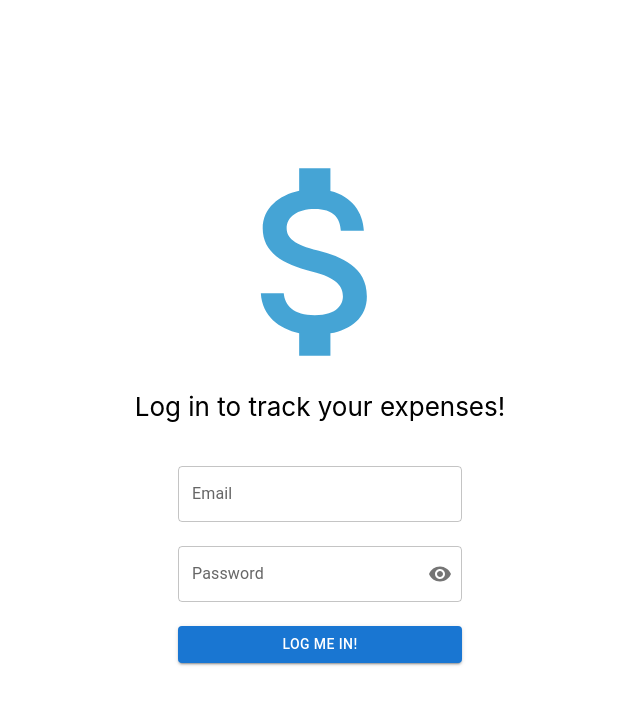
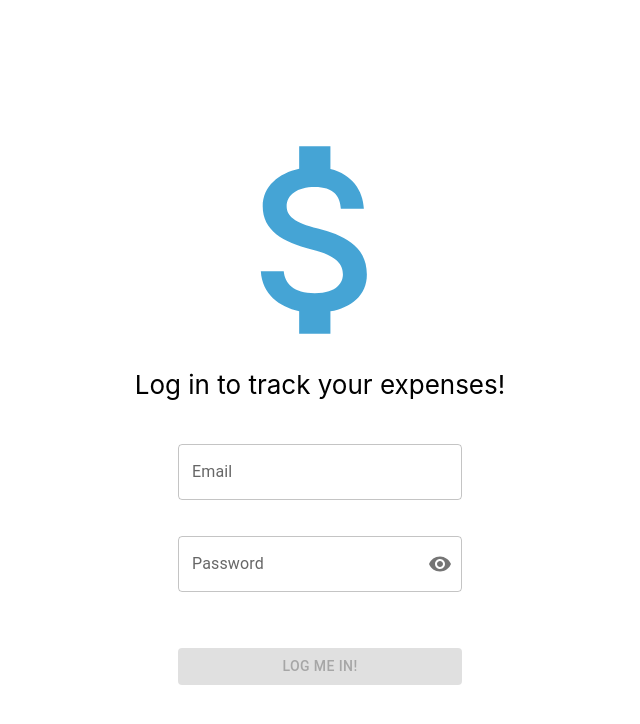
Before and after one commit to Habujama/expenses-tracker, a React (Create React App) app: page / in a window 1280 px wide. Shown: the top 724 px of the page, without its empty margins (320-960 px from the left). Built offline with nearby package versions, Linux system fonts and the light colour scheme.

Commit message:
feat/add validation for form

```diff
--- a/src/App.tsx
+++ b/src/App.tsx
@@ -4,15 +4,13 @@ import "./index.css";
 
 import Login from "./login";
 import Expenses from "./expenses";
-import { useUser } from "./hooks/UseUser";
 
 const AppRouter = () => {
-  const user = useUser();
   return (
     <StrictMode>
       <BrowserRouter>
         <Routes>
-          {!user && <Route path="/" element={<Login />} />}
+          <Route path="/" element={<Login />} />
           <Route path="/expenses" element={<Expenses />} />
         </Routes>
       </BrowserRouter>
--- a/src/expenses/index.tsx
+++ b/src/expenses/index.tsx
@@ -1,4 +1,5 @@
 import { useState } from "react";
+import AutoAwesomeIcon from "@mui/icons-material/AutoAwesome";
 
 import Navbar from "../navbar";
 import Table from "./table";
@@ -13,12 +14,23 @@ const Expenses = () => {
     <div className="App-base">
       <Navbar user={user} />
       <div className="w-screen mx-4">
+        {user ? (
+          <>
             <ExpensesForm
               user={user}
               setHasUpdated={setHasUpdated}
               hasUpdated={hasUpdated}
             />
             <Table hasUpdated={hasUpdated} setHasUpdated={setHasUpdated} />
+          </>
+        ) : (
+          <div className="flex h-screen items-center justify-center">
+            <AutoAwesomeIcon
+              sx={{ color: "hotpink", fontSize: 250 }}
+              className="transform motion-safe:hover:animate-[ping_5s_ease-in-out_infinite]"
+            />
+          </div>
+        )}
       </div>
     </div>
   );
--- a/src/login/index.tsx
+++ b/src/login/index.tsx
@@ -1,6 +1,6 @@
 import "../App.css";
 
-import { useState } from "react";
+import { useState, useEffect } from "react";
 import { useForm, SubmitHandler } from "react-hook-form";
 import { useNavigate } from "react-router-dom";
 
@@ -12,6 +12,7 @@ import {
   IconButton,
   OutlinedInput,
 } from "@mui/material";
+import CircularProgress from "@mui/material/CircularProgress";
 import AttachMoneyOutlinedIcon from "@mui/icons-material/AttachMoneyOutlined";
 import Visibility from "@mui/icons-material/Visibility";
 import VisibilityOff from "@mui/icons-material/VisibilityOff";
@@ -23,9 +24,24 @@ type LoginFormValues = {
 
 function Login() {
   const [showPassword, setShowPassword] = useState<boolean>(false);
+  const [isSubmitting, setIsSubmitting] = useState<boolean>(false);
+  const [submittedSuccessfully, setSubmittedSuccessfully] =
+    useState<boolean>(false);
+  const [hasErrored, setHasErrored] = useState<boolean>(false);
   const navigate = useNavigate();
 
-  const { register, handleSubmit } = useForm<LoginFormValues>();
+  const {
+    handleSubmit,
+    reset,
+    register,
+    formState: { errors, isValid },
+  } = useForm<LoginFormValues>({
+    mode: "onChange",
+    defaultValues: {
+      email: "",
+      password: "",
+    },
+  });
 
   const handleClickShowPassword = () => {
     setShowPassword(!showPassword);
@@ -37,11 +53,29 @@ function Login() {
     event.preventDefault();
   };
 
-  const onSubmit: SubmitHandler<LoginFormValues> = (data) => {
-    localStorage.setItem("email", data.email);
-    localStorage.setItem("password", data.password);
-    navigate("/expenses", { replace: true });
+  const onSubmit: SubmitHandler<LoginFormValues> = async (data) => {
+    try {
+      setIsSubmitting(true);
+      localStorage.setItem("email", data.email);
+      localStorage.setItem("password", data.password);
+      setSubmittedSuccessfully(true);
+    } catch (e) {
+      console.error(e);
+      setSubmittedSuccessfully(false);
+      return setHasErrored(true);
+    } finally {
+      await setTimeout(() => {
+        setIsSubmitting(false);
+        navigate("/expenses", { replace: true });
+      }, 1000);
+    }
   };
+
+  useEffect(() => {
+    if (submittedSuccessfully) {
+      reset();
+    }
+  }, [submittedSuccessfully, reset]);
 
   return (
     <div className="Login">
@@ -51,7 +85,7 @@ function Login() {
           className="transform animate-pulse text-sky-600"
         />
         <p className="pb-10">Log&nbsp;in to track your expenses!</p>
-        <form method="POST" className="flex flex-col space-y-6">
+        <form method="POST" className="flex flex-col">
           <FormControl>
             <InputLabel htmlFor="outlined-email">Email</InputLabel>
             <OutlinedInput
@@ -59,10 +93,19 @@ function Login() {
               type="text"
               label="Your email"
               autoComplete="email"
-              {...register("email")}
+              {...register("email", {
+                required: true,
+                pattern:
+                  /[a-z0-9!#$%&'*+/=?^_`{|}~-]*@[a-z0-9!#$%&'*+/=?^_`{|}~-]*\.[a-z]{2,3}/,
+              })}
             />
+
+            <span className="text-sm text-red-500 p-1 h-3 mb-6">
+              {errors.email?.type === "required" && "This field is required."}
+              {errors.email?.type === "pattern" && "This is not a valid email."}
+            </span>
           </FormControl>
-          <FormControl>
+          <FormControl className="pt-6">
             <InputLabel htmlFor="outlined-adornment-password">
               Password
             </InputLabel>
@@ -71,7 +114,9 @@ function Login() {
               type={showPassword ? "text" : "password"}
               label="Your password"
               autoComplete="password"
-              {...register("password")}
+              {...register("password", {
+                required: true,
+              })}
               endAdornment={
                 <InputAdornment position="end">
                   <IconButton
@@ -85,14 +130,35 @@ function Login() {
                 </InputAdornment>
               }
             />
+            <span className="text-sm text-red-500 p-1 h-6 mb-8">
+              {errors.password?.type === "required" && "This field is required"}
+            </span>
           </FormControl>
           <Button
             type="submit"
             onClick={handleSubmit(onSubmit)}
             variant="contained"
+            disabled={isSubmitting || !isValid}
           >
-            Log me in!
+            {isSubmitting ? (
+              <div className="flex items-center space-x-4">
+                <CircularProgress
+                  sx={{
+                    position: "absolute",
+                    left: "43%",
+                  }}
+                />
+                Logging you in...
+              </div>
+            ) : (
+              "Log me in!"
+            )}
           </Button>
+          {hasErrored && (
+            <p className="text-sm text-red-500 p-1 mt-2">
+              Something went wrong. Please try again in a minute.
+            </p>
+          )}
         </form>
       </div>
     </div>
--- a/src/navbar/index.tsx
+++ b/src/navbar/index.tsx
@@ -31,7 +31,7 @@ const Navbar = ({ user }: NavbarProps) => {
       ) : (
         <>
           <p className="mr-4 text-sm font-bold">
-            To add data, please log&nbsp;in.
+            Welcome! To see the magic, please log&nbsp;in.
           </p>
           <Button
             variant="contained"
```
Lines whose indentation alone changed are shown as unchanged.
